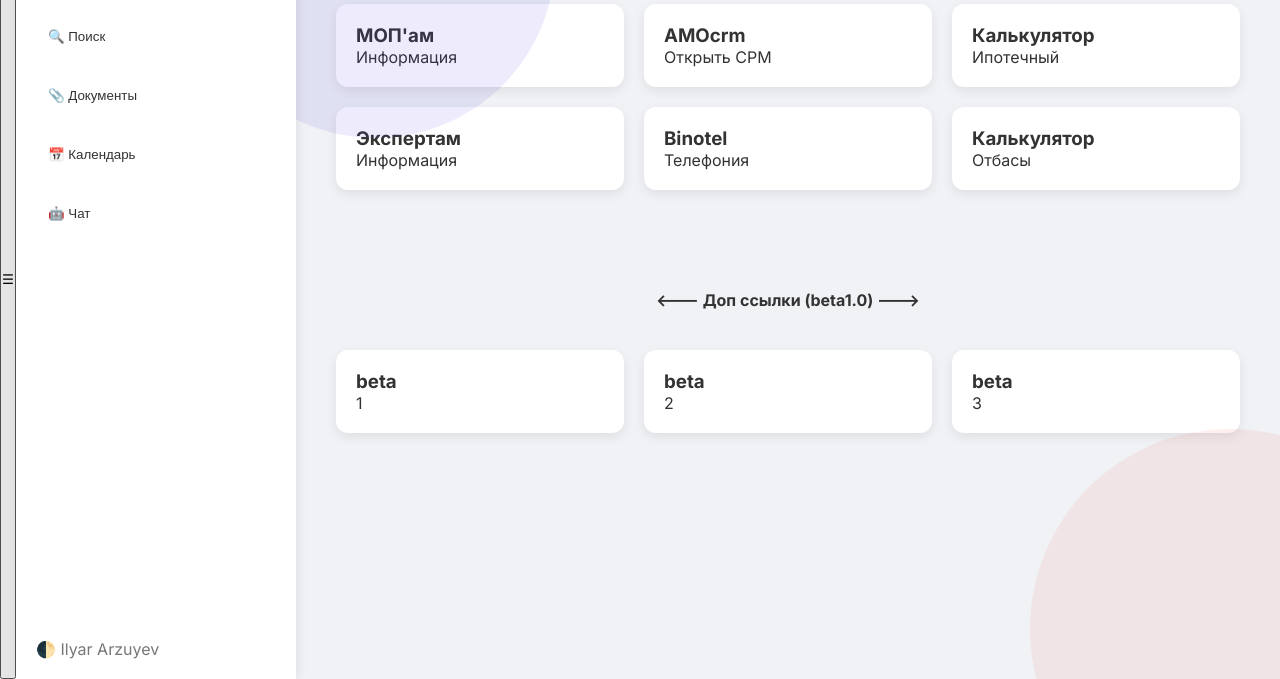
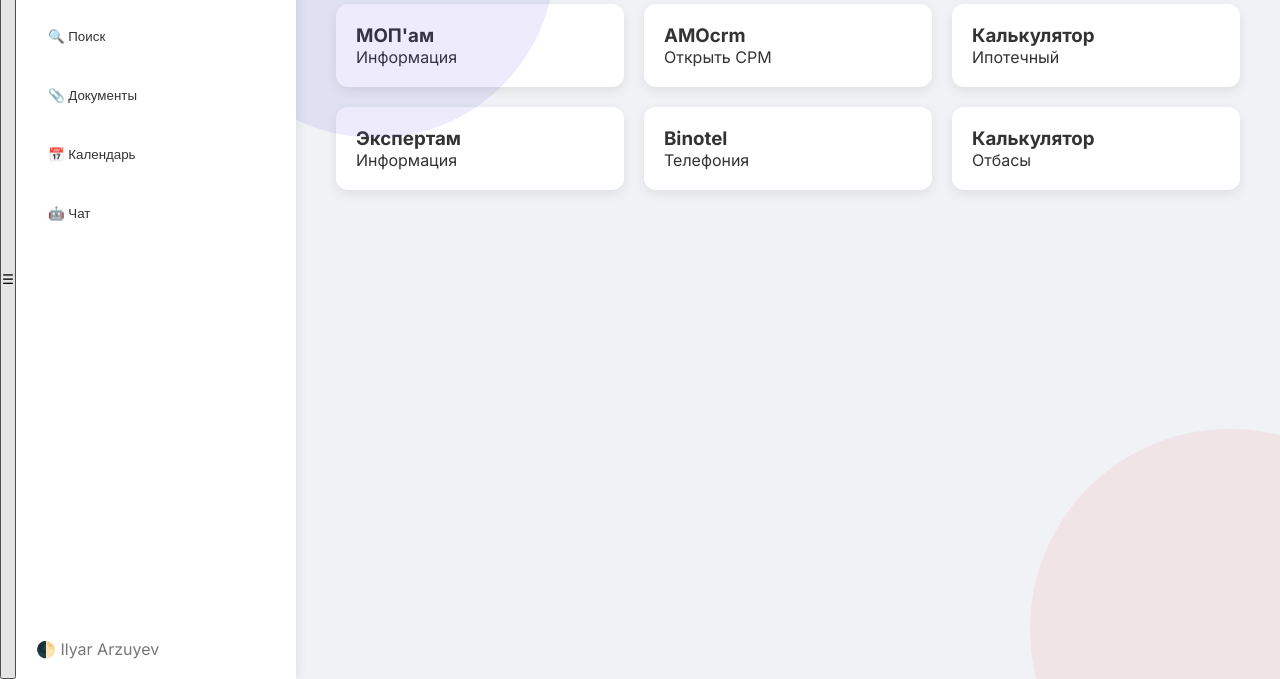
Before and after one commit to ExpertCredit/Lotus, a plain HTML site: page dash.html in a window 1280 px wide. Shown: the part 121-800 px from the top of the page. Drawn offline with Linux system fonts and the light colour scheme; no server answers.

Commit message:
Update dash.html

```diff
--- a/dash.html
+++ b/dash.html
@@ -335,16 +335,6 @@
           <a href="https://my.binotel.kz/" target="_blank"><h3>Binotel</h3><p>Телефония</p></a>
           <a href="otbasy.html"><h3>Калькулятор</h3><p>Отбасы</p></a>
         </div>
-		<br>  <br>  <br>  <br>  <br>
-        <div class="links-wrapper">
-        <h4 align="center"> <---  Доп ссылки (beta1.0)  ---></h4><br>
-        </div>
-		<br>
-        <div class="links-cards top-links">
-          <a href="#"><h3>beta</h3><p>1</p></a>
-          <a href="#" target="_blank"><h3>beta</h3><p>2</p></a>
-          <a href="#"><h3>beta</h3><p>3</p></a>
-        </div>
       </div>
     </div>
 
```
